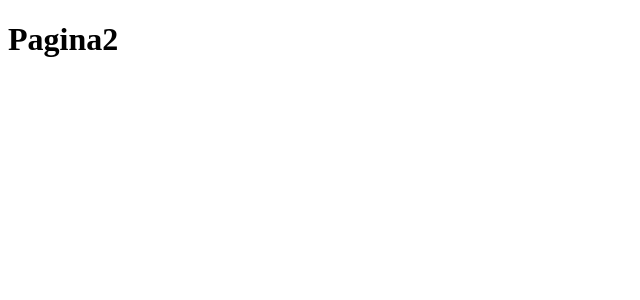
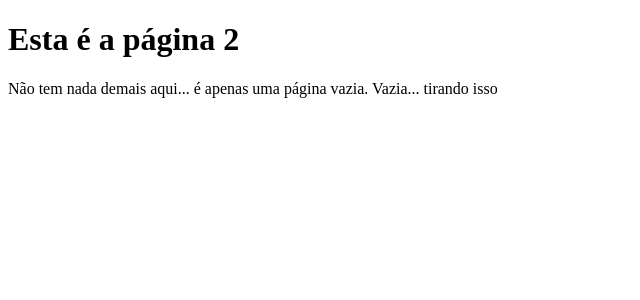
Before and after one commit to n0deee/test-website-nextjs, a Next.js app: page /page2 in a window 1280 px wide. Shown: the top 300 px of the page, without its empty margins (0-640 px from the left). Built offline with nearby package versions, Linux system fonts and the light colour scheme.

Commit message:
Modified Page2

```diff
--- a/pages/page2.js
+++ b/pages/page2.js
@@ -1,7 +1,8 @@
 export default function HomePage() {
     return (
         <div>
-            <h1>Pagina2</h1>
+            <h1>Esta é a página 2</h1>
+            <p>Não tem nada demais aqui... é apenas uma página vazia. Vazia... tirando isso</p>
         </div>
     )
 }
```
